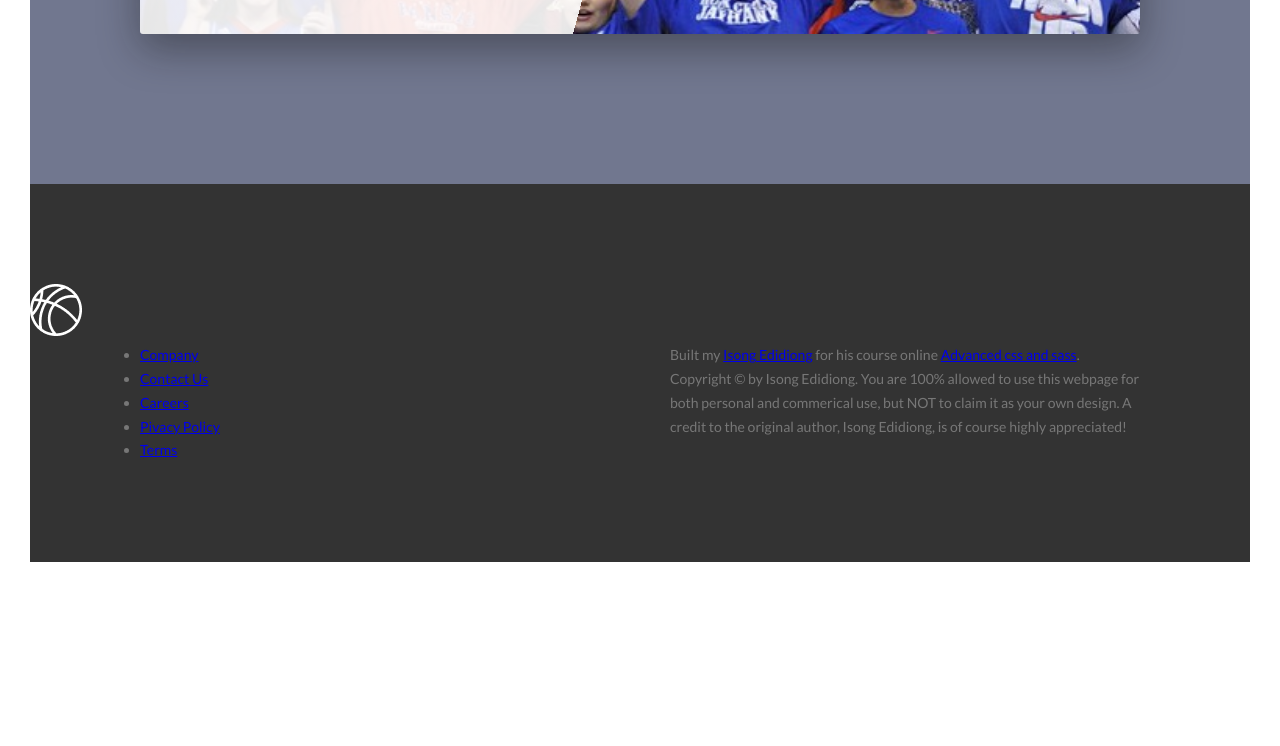
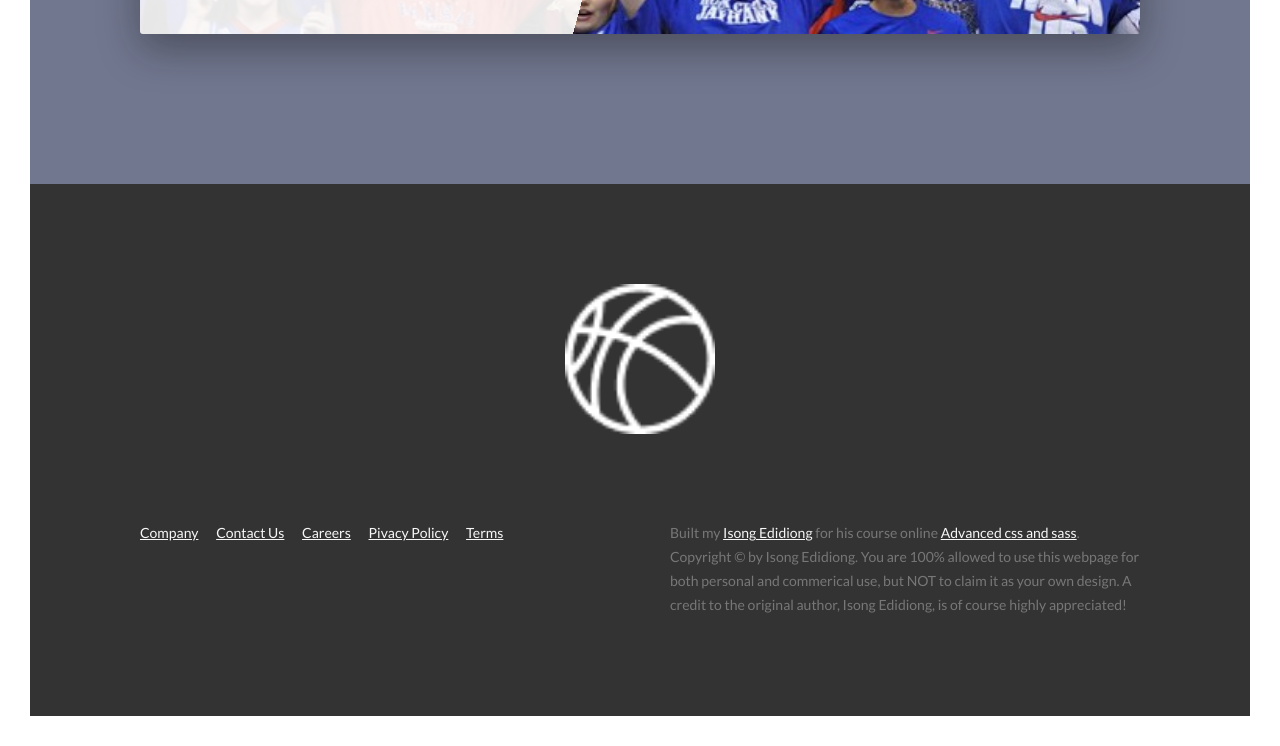
Before and after one commit to Segun-A/NBA, a website: page index.html in a window 1280 px wide. Shown: the part 5057-5803 px from the top of the page. Before the commit the page ends 5649 px from the top, so only its background shows below. Drawn offline with Linux system fonts and the light colour scheme.

Commit message:
added changes

```diff
--- a/sass/layout/_footer.scss
+++ b/sass/layout/_footer.scss
@@ -4,11 +4,13 @@
   font-size: 1.4rem;
 
   &__logo-box {
-
+    text-align: center;
+    margin-bottom: 8rem;
   }
 
   &__logo {
-
+    width: 15rem;
+    height: auto;
   }
 
   &__navigation {
@@ -16,14 +18,21 @@
   }
 
   &__list {
-
+    list-style: none;
   }
 
   &__item {
+    display: inline;
 
+    &:not(:last-child) {
+      margin-right: 1.5rem;
+    }
   }
 
   &__link {
-
+    &:link,
+    &:visited {
+      color: $color-grey-light-1;
+    }
   }
 }
```
Also changed, not shown: sass/main.css, 1 other file.
